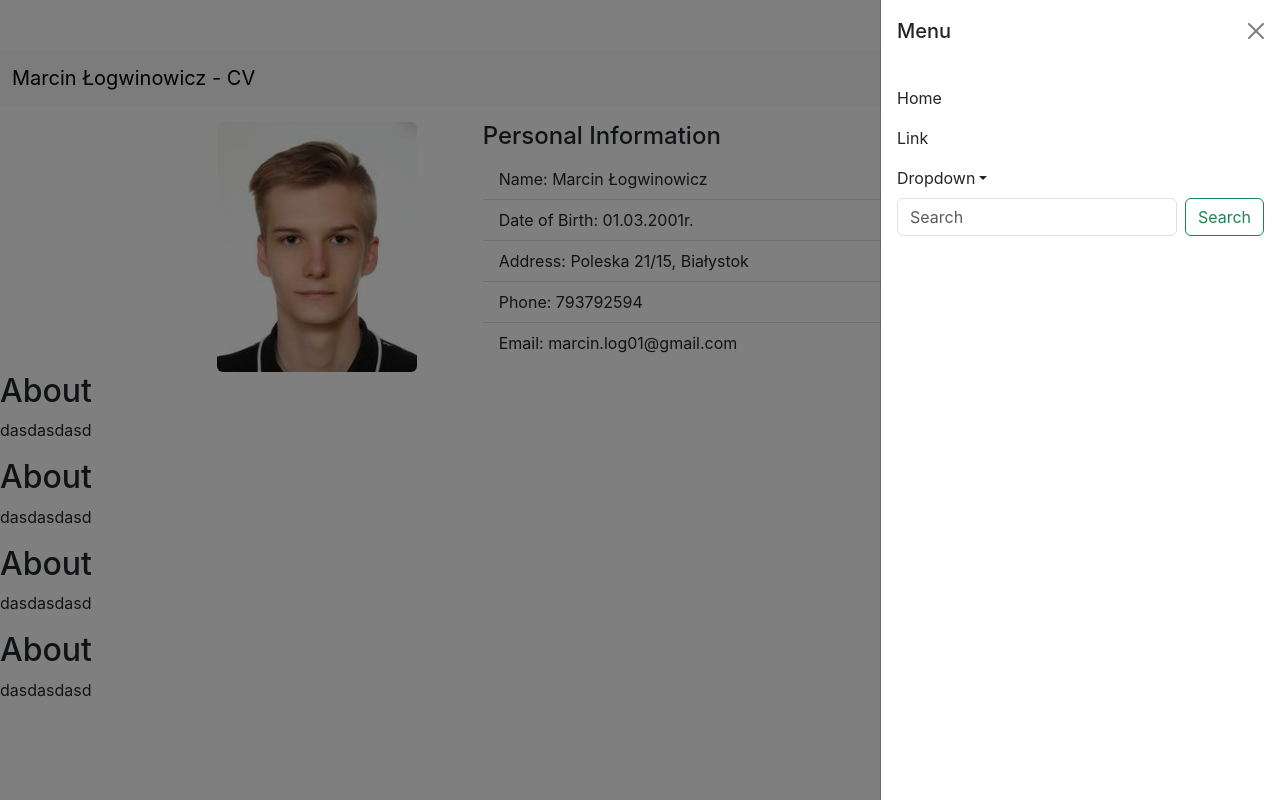
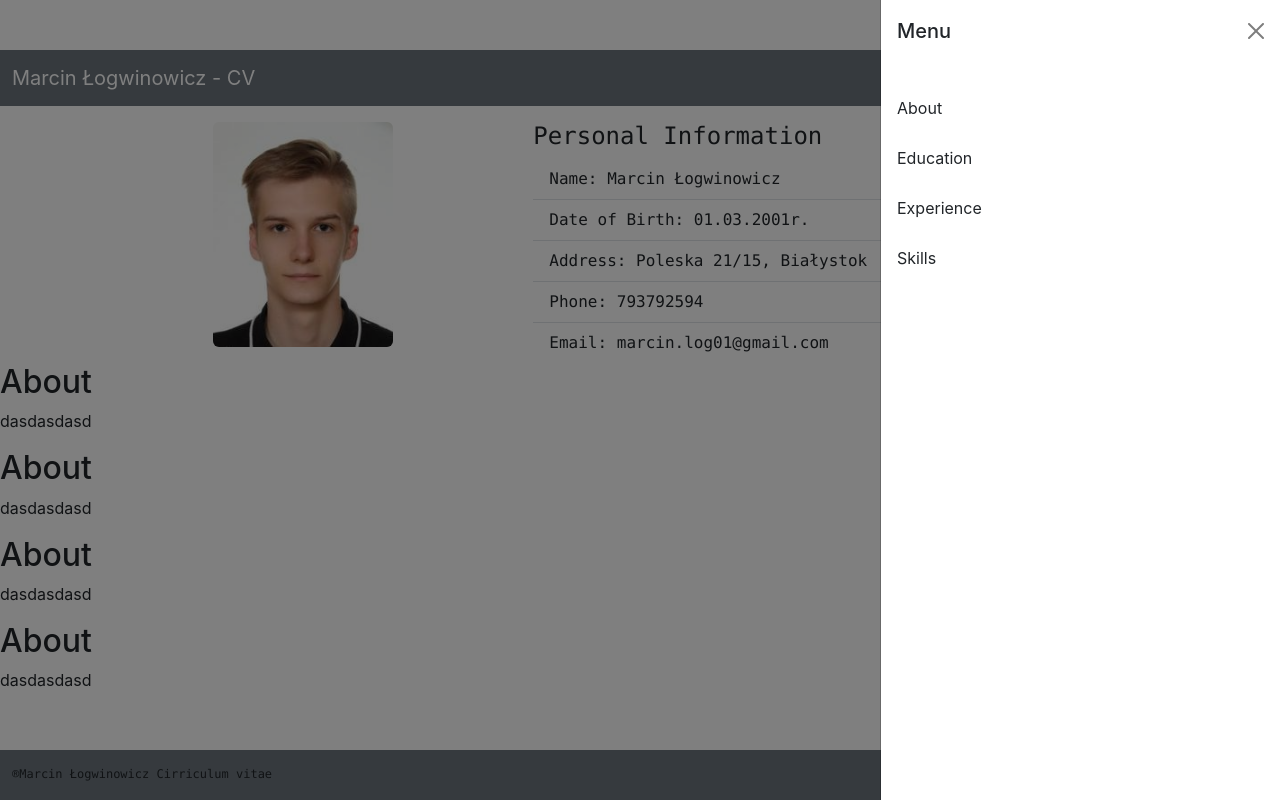
Before and after one commit to Dylaixo/ReactCV, a React (Create React App) app: page / in a window 1280 px wide. Both pictures are taken after a click on the button 1240 px from the left and 78 px from the top of the page. Built offline with nearby package versions, Linux system fonts and the light colour scheme.

Commit message:
navbar and footer

```diff
--- a/src/Components/App/App.css
+++ b/src/Components/App/App.css
@@ -2,3 +2,8 @@
   margin-top: 10px !important;
   margin-left: 80%;
 }
+.App{
+  min-height: 100vh;
+  display: flex;
+  flex-direction: column;
+}
--- a/src/Components/App/App.js
+++ b/src/Components/App/App.js
@@ -3,16 +3,18 @@ import Info from '../Info/Info';
 import Navigation from '../Navigation/Navigation';
 import 'bootstrap/dist/css/bootstrap.min.css';
 import About from '../About/Info';
+import Footer from '../Footer/Footer';
 function App() {
   return (
     <div className="App">
       <p className='visit'>Page visited: 0 times</p>
       <Navigation/>
-      <Info></Info>
+      <Info/>
       <About/>
       <About/>
       <About/>
       <About/>
+      <Footer/>
     </div>
   );
 }
--- /dev/null
+++ b/src/Components/Footer/Footer.css
@@ -0,0 +1,20 @@
+.nopadding {
+    padding: 0 !important;
+    margin: 0 !important;
+ }
+ .footer{
+    height: 50px;
+    background-color: #6c757d!important;
+    margin-top: auto !important;
+ }
+ .text{
+    margin-top: 15px;
+    font-size: 12px;
+ }
+ a{
+    margin-top: 10px;
+    color: black;
+ }
+ a:hover{
+    color: gray
+ }
--- /dev/null
+++ b/src/Components/Footer/Footer.js
@@ -0,0 +1,22 @@
+import React from 'react';
+import './Footer.css';
+import { AiFillLinkedin, AiFillGithub } from "react-icons/ai";
+
+function Footer() {
+  return (
+    <div className='row nopadding footer'>
+        <div className='col-3'>
+            <p className='text'>&#174;Marcin Łogwinowicz Cirriculum vitae</p>
+        </div>
+        <div className='col'></div>
+        <div className='col-1 text-center mt-1'>
+            <a target="_blank" href="https://www.linkedin.com/in/marcin-%C5%82ogwinowicz-7aa52323a/"><AiFillLinkedin/></a>
+        </div>
+        <div className='col-1 text-center mt-1'>
+            <a target="_blank" href="https://github.com/Dylaixo/ReactCV"><AiFillGithub/></a>
+        </div>
+    </div>
+  );
+}
+
+export default Footer;
--- /dev/null
+++ b/src/Components/Info/Info.css
@@ -0,0 +1,13 @@
+.row {
+    font-family: "Lucida Console", "Courier New", monospace;
+}
+.info{
+    font-size: 1,25rem;
+}
+.photo{
+    width: 180px;
+}
+.nopadding {
+    padding: 0 !important;
+    margin: 0 !important;
+ }
--- a/src/Components/Info/Info.js
+++ b/src/Components/Info/Info.js
@@ -2,17 +2,18 @@ import React from 'react';
 import { data } from '../../data';
 import photo from './cv-photo.jpg';
 import ListGroup from 'react-bootstrap/ListGroup';
+import './Info.css';
 
 function Info() {
   const { name, surname, date, adress, city, phone, email } = data[0].informations;
 
   return (
-    <div className='row'>
-        <div className='col-2'></div>
-        <div className='col-2'>
-             <img className='rounded' src={photo} alt="CV Photo" />
+    <div className='row mt-4 nopadding'>
+        <div className='col-2 nopadding'></div>
+        <div className='col-3 nopadding'>
+             <img className='rounded photo' src={photo} alt="CV Photo" />
         </div>
-        <div className='col ms-5'>
+        <div className='col ms-5 info nopadding'>
             <h4>Personal Information</h4>
             <ListGroup variant="flush">
                 <ListGroup.Item>Name: {name + " " + surname}</ListGroup.Item>
@@ -22,7 +23,7 @@ function Info() {
                 <ListGroup.Item>Email: {email}</ListGroup.Item>
              </ListGroup>
         </div>
-        <div className='col-2'></div>
+        <div className='col-2 nopadding'></div>
     </div>
   );
 }
--- /dev/null
+++ b/src/Components/Navigation/Navigation.css
@@ -0,0 +1,8 @@
+.navbar{
+    background-color: #6c757d!important;
+
+}
+.navbar-brand{
+    margin-top: 0 !important;
+    color: white !important;
+}
--- a/src/Components/Navigation/Navigation.js
+++ b/src/Components/Navigation/Navigation.js
@@ -5,14 +5,14 @@ import Container from 'react-bootstrap/Container';
 import Form from 'react-bootstrap/Form';
 import Nav from 'react-bootstrap/Nav';
 import Navbar from 'react-bootstrap/Navbar';
-import NavDropdown from 'react-bootstrap/NavDropdown';
 import Offcanvas from 'react-bootstrap/Offcanvas';
+import './Navigation.css';
 
 function Navigation() {
   return (
     <>
       {[false].map((expand) => (
-        <Navbar  key={expand} bg="light" expand={expand} className="mb-3 sticky-top">
+        <Navbar  key={expand} expand={expand} className="mb-3 sticky-top navbar">
           <Container fluid>
             <Navbar.Brand href="#">Marcin Łogwinowicz - CV</Navbar.Brand>
             <Navbar.Toggle aria-controls={`offcanvasNavbar-expand-${expand}`} />
@@ -28,31 +28,11 @@ function Navigation() {
               </Offcanvas.Header>
               <Offcanvas.Body>
                 <Nav className="justify-content-end flex-grow-1 pe-3">
-                  <Nav.Link href="#action1">Home</Nav.Link>
-                  <Nav.Link href="#action2">Link</Nav.Link>
-                  <NavDropdown
-                    title="Dropdown"
-                    id={`offcanvasNavbarDropdown-expand-${expand}`}
-                  >
-                    <NavDropdown.Item href="#action3">Action</NavDropdown.Item>
-                    <NavDropdown.Item href="#action4">
-                      Another action
-                    </NavDropdown.Item>
-                    <NavDropdown.Divider />
-                    <NavDropdown.Item href="#action5">
-                      Something else here
-                    </NavDropdown.Item>
-                  </NavDropdown>
+                  <Nav.Link href="#action1">About</Nav.Link>
+                  <Nav.Link href="#action2">Education</Nav.Link>
+                  <Nav.Link href="#action2">Experience</Nav.Link>
+                  <Nav.Link href="#action2">Skills</Nav.Link>
                 </Nav>
-                <Form className="d-flex">
-                  <Form.Control
-                    type="search"
-                    placeholder="Search"
-                    className="me-2"
-                    aria-label="Search"
-                  />
-                  <Button variant="outline-success">Search</Button>
-                </Form>
               </Offcanvas.Body>
             </Navbar.Offcanvas>
           </Container>
--- a/src/index.css
+++ b/src/index.css
@@ -1,5 +1,6 @@
 body {
-  margin: 0;
+  margin: 0 !important;
+  padding: 0 !important;
   font-family: -apple-system, BlinkMacSystemFont, 'Segoe UI', 'Roboto', 'Oxygen',
     'Ubuntu', 'Cantarell', 'Fira Sans', 'Droid Sans', 'Helvetica Neue',
     sans-serif;
```
